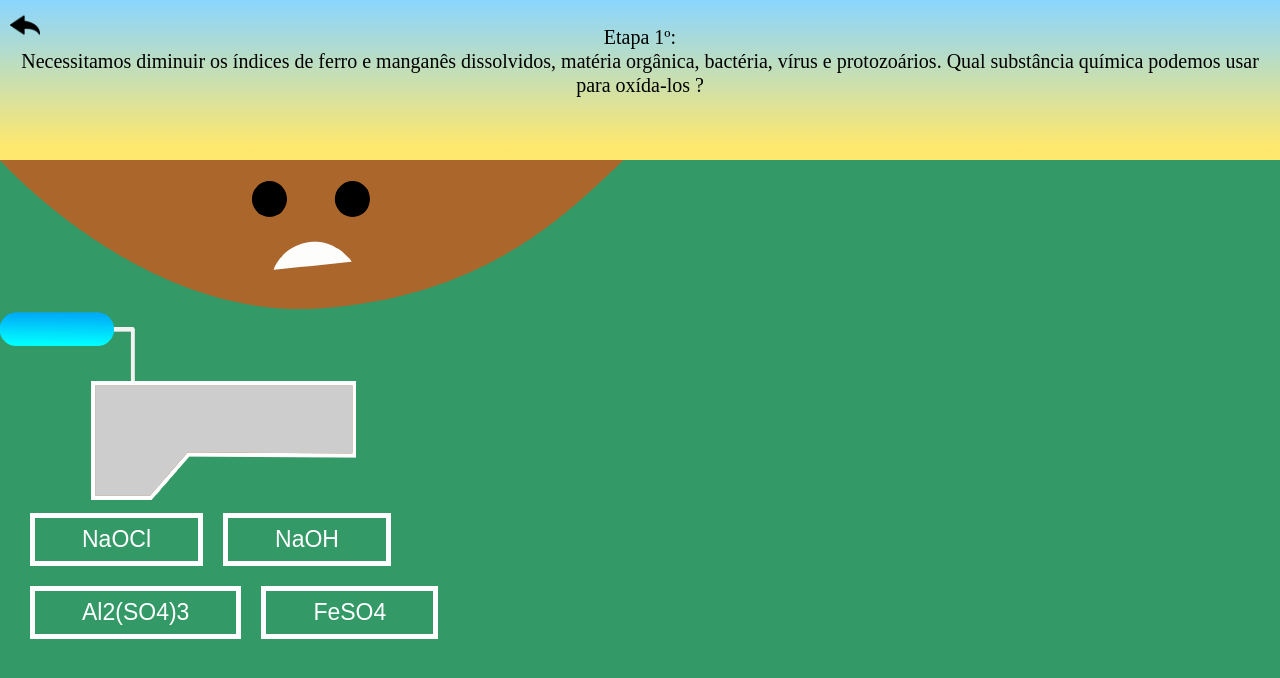
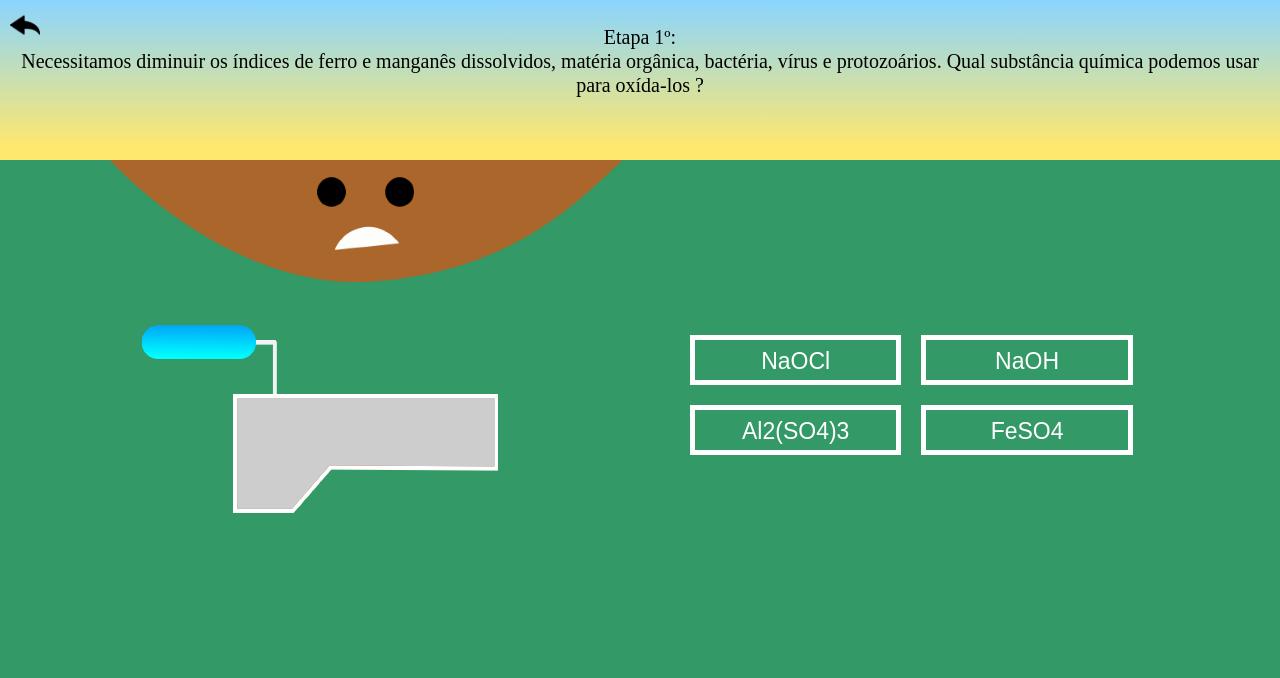
Before and after one commit to IgorTargino/WTP, a React (Create React App) app: page /01 in a window 1280 px wide. Shown: the top 678 px of the page. Built offline with nearby package versions, Linux system fonts and the light colour scheme.

Commit message:
apenas css da tela 2

```diff
--- a/src/pages/Etapa01/index.css
+++ b/src/pages/Etapa01/index.css
@@ -34,6 +34,10 @@
 	padding:10px 47px;
     text-decoration:none;
 
+    text-align: center;
+    height: 20px;
+    max-height: 20px;
+
     margin:10px 10px;
 }
 .myButton:hover {
@@ -58,8 +62,23 @@
 
     color:#FF0000;
 }
-
-.container-button{
-    margin-left: 20px;
-    width: 500px;
+.perguntas img{
+    margin: 0 auto;
 }
+.perguntas{
+	display: grid;
+    grid-template-columns: 1fr 1fr;
+}
+.grid {
+	display: grid;
+    grid-template-columns: 1fr 1fr;
+    margin: 0 auto;
+    height: 20px;
+    margin-left: 40px;
+}
+.img-lagoa{
+    width: 40%;
+    min-width: 450px;
+    margin-bottom: 40px;
+    margin-left: 110px;
+}
--- a/src/pages/Etapa01/index.js
+++ b/src/pages/Etapa01/index.js
@@ -13,14 +13,23 @@ import './index.css';
 
 function Etapa01() {
 
-    function mudar(){
+    function certo(){
         const button = document.getElementsByClassName('myButton')
 
         for (let i = 0; i < button.length; i++) {
            (i == 3 )? button[i].classList.toggle('certa') : button[i].classList.toggle('errada')
         }
+        dadoInicial.etapa02 = "1"
+    }
+
+    function errado() {
+        const button = document.getElementsByClassName('myButton')
         console.log("[Button]",button);
-        dadoInicial.etapa02 = "1"
+
+        for (let i = 0; i < button.length; i++) {
+           (i == 3 )? button[i].classList.toggle('certa') : button[i].classList.toggle('errada')
+        }
+        alert("Errado!")
     }
 
     return(
@@ -38,16 +47,16 @@ function Etapa01() {
 
             <div id="container">
 
-                <img src={lagoa} alt=""/>
+                <img className="img-lagoa" src={lagoa} alt=""/>
 
-                <div className="teste">
+                <div className="perguntas">
                     <img src={bacia1} alt=""/>
 
-                    <div className="container-button">
-                        <p className="myButton">NaOCl</p>
-                        <p className="myButton">NaOH</p>
-                        <p className="myButton">Al2(SO4)3</p>
-                        <p  className="myButton" onClick={mudar}>FeSO4</p>
+                    <div className="container-button grid">
+                        <p className="myButton" onClick={errado}>NaOCl</p>
+                        <p className="myButton" onClick={errado}>NaOH</p>
+                        <p className="myButton" onClick={errado}>Al2(SO4)3</p>
+                        <p  className="myButton" onClick={certo}>FeSO4</p>
                     </div>
                 </div>
             </div>
```
